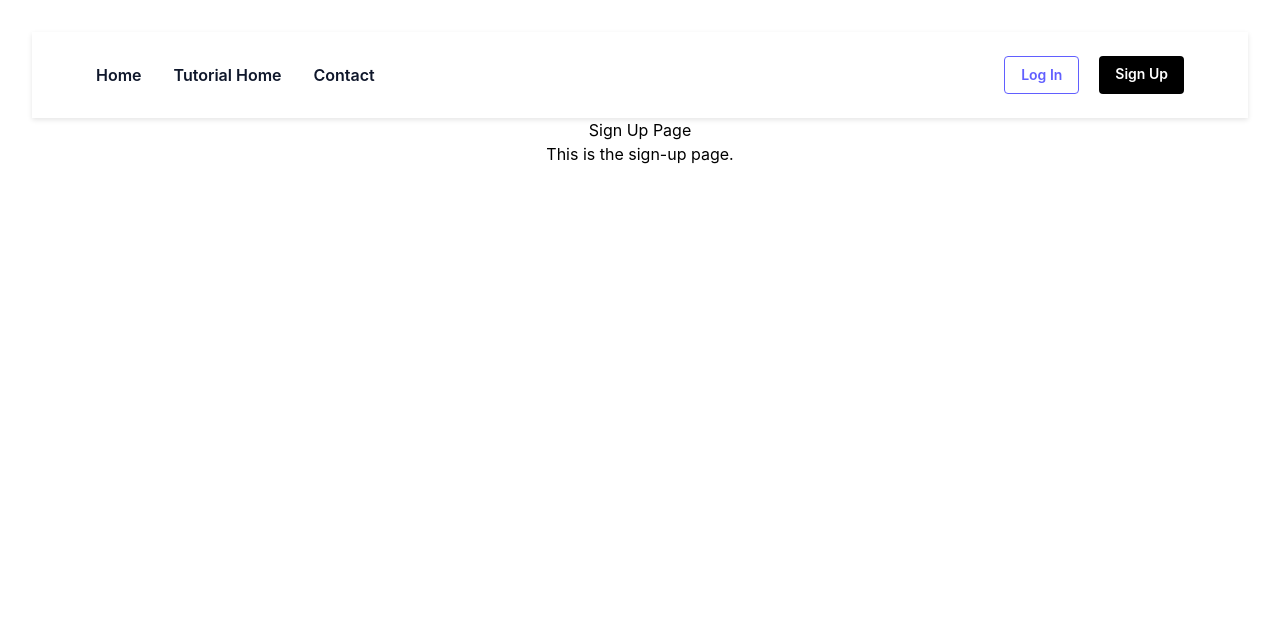
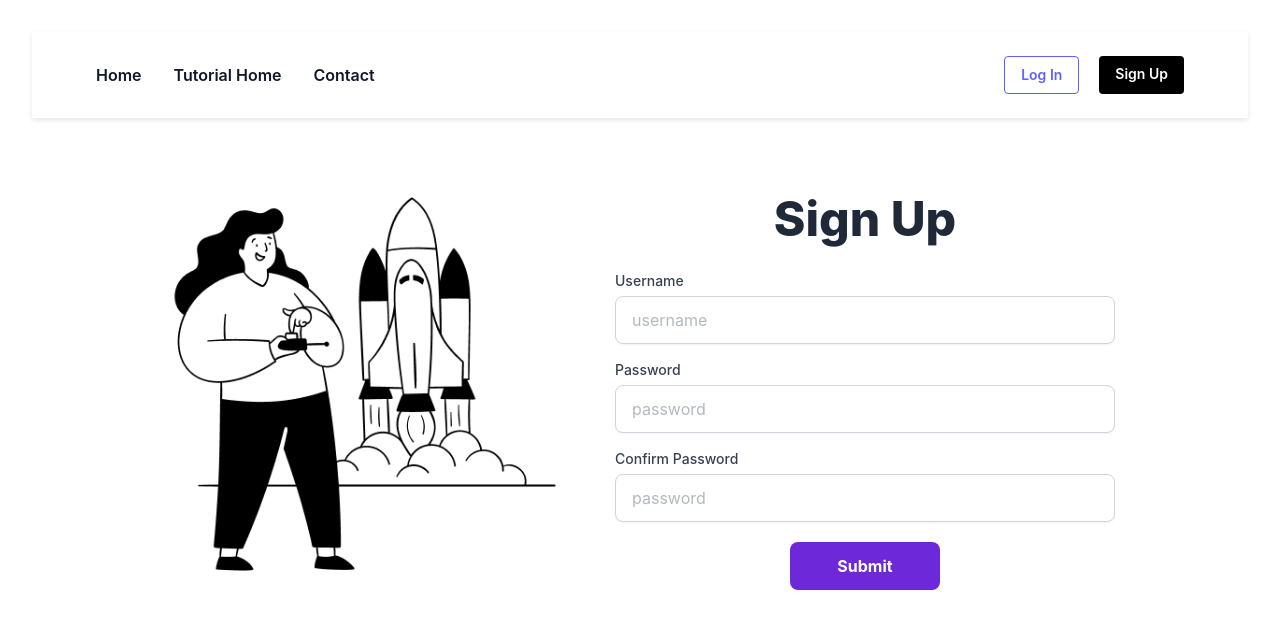
Before and after one commit to patrickpierson1/ToDo, a React (Vite) app in the folder client/: page /signup in a window 1280 px wide. Shown: the top 628 px of the page. Built offline with nearby package versions, Linux system fonts and the light colour scheme.

Commit message:
basic signup page

```diff
--- a/client/src/pages/Login.jsx
+++ b/client/src/pages/Login.jsx
@@ -23,7 +23,6 @@ const Login = () => {
                     {/* Submit Button */}
                     <button className="login-button">Log In</button>
                 </div>
-
             </div>
         </div>
     );
--- a/client/src/pages/SignUp.jsx
+++ b/client/src/pages/SignUp.jsx
@@ -1,10 +1,34 @@
+import "./../styles/login.css";
+import SignUpImage from "../assets/signup.png";
+import { useState } from "react";
+import React from "react";
+
 const SignUp = () => {
     return (
-      <div>
-        <h1>Sign Up Page</h1>
-        <p>This is the sign-up page.</p>
-      </div>
+        <div>
+            <div className="login-container">
+                {/* Left Side - Image */}
+                <img src={SignUpImage} alt="Sign Up Illustration" className="login-image" />
+
+                {/* Right Side - Login Form */}
+                <div className="login-form">
+                    <h1 className="login-header">Sign Up</h1>
+
+                    <label className="login-label">Username</label>
+                    <input type="text" className="login-input" placeholder="username" />
+
+                    <label className="login-label">Password</label>
+                    <input type="text" className="login-input" placeholder="password" />
+
+                    <label className="login-label">Confirm Password</label>
+                    <input type="text" className="login-input" placeholder="password" />
+
+                    {/* Submit Button */}
+                    <button className="login-button">Submit</button>
+                </div>
+            </div>
+        </div>
     );
-  };
+};
 
-  export default SignUp;
+export default SignUp;
```
Also changed, not shown: client/src/assets/signup.png (added). Lines whose indentation alone changed are shown as unchanged.
